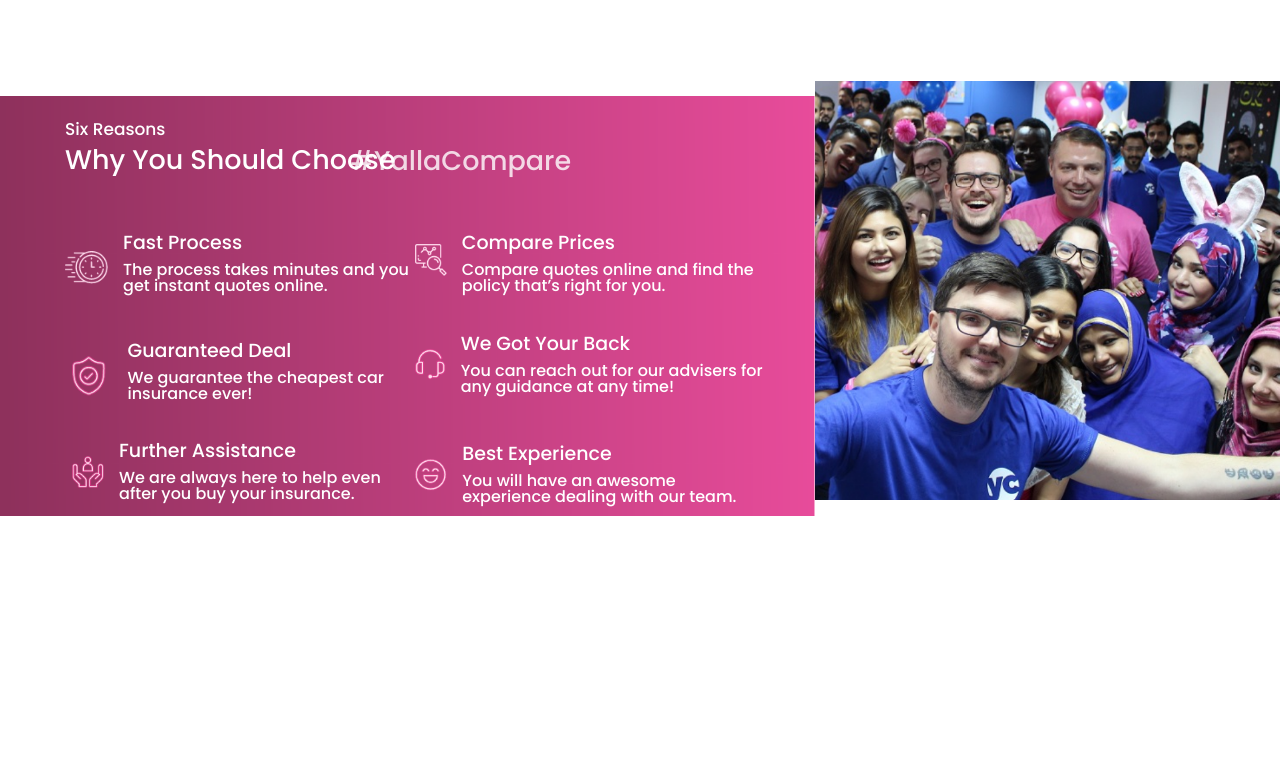
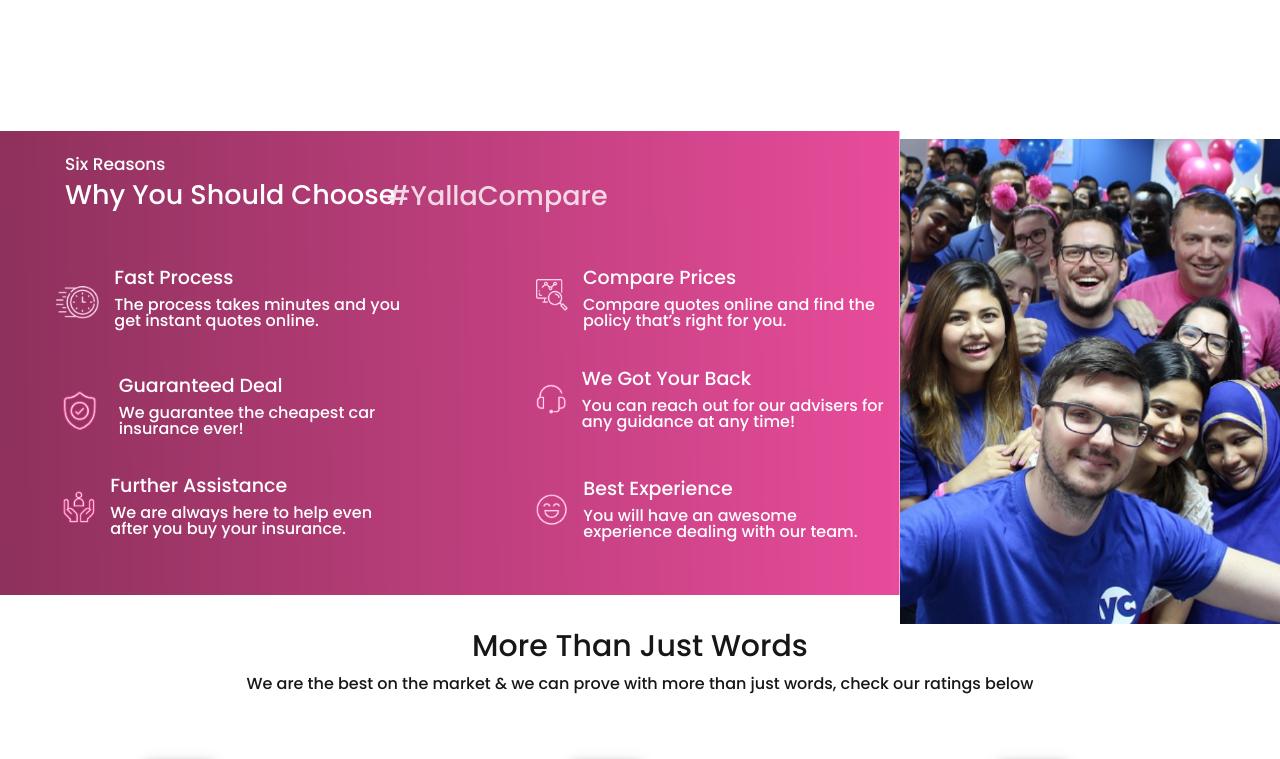
Before and after one commit to Yalla-Compare/Yalla-Compare.github.io, a plain HTML site: page index.html in a window 1280 px wide. Shown: the part 1539-2298 px from the top of the page. Drawn offline with Linux system fonts and the light colour scheme.

Commit message:
Add files via upload

```diff
--- a/css/_header.scss
+++ b/css/_header.scss
@@ -29,16 +29,6 @@
                         font-family: $poppins;
                         font-size: 13px;
                         margin-left: 50px;
-                    }
-                    .slash {
-                        background: url('../img/slash.png');
-                        background-repeat: no-repeat;
-                        background-size: contain;
-                        width: 15px;
-                        height: 15px;
-                        position: absolute;
-                        top: 31px;
-                        left: 38%;
                     }
                 }
             }
--- a/css/_reason.scss
+++ b/css/_reason.scss
@@ -1,14 +1,15 @@
 .section-reason {
+    width: 100vw;
     &-wrapper {
         display: flex;
         justify-content: space-between;
         align-items: center;
         &__reasons {
-            width: 100%;
+            width: 950px;
             background: url('../img/background.png');
             background-repeat: no-repeat;
             background-size: contain;
-            height: 700px;
+            height: 500px;
             position: relative;
             &__title {
                 margin-left: 65px;
@@ -18,15 +19,15 @@
                     font-family: $poppins;
                     font-size: 17px;
                 }
-                h2 {
+                &__big__title {
+                    width: 500px;
+                    .first {
                         color: #FFFFFF;
                         font-family: $poppins;
                         font-size: 27px;
                         margin-top: 8px;
                     }
-            }
-            &__yallacompare {
-                h2 {
+                    .second {
                         color: #FFFFFF;
                         font-family: $poppins;
                         font-size: 27px;
@@ -36,15 +37,16 @@
                         left: 43%;
                     }
                 }
+            }
             &__subtitle {
                 display: flex;
-                justify-content: space-between;
+                justify-content: space-around;
                 align-items: center;
                 margin-top: 40px;
+                width: 900px;
                 &__first-column {
                     height: 80%;
                     width: 40%;
-                    margin-left: 65px;
                     &__time {
                         width: 350px;
                         display: flex;
@@ -138,7 +140,7 @@
                 }
                 &__second-column {
                     height: 80%;
-                    width: 50%;
+                    width: 35%;
                     &__compare {
                         width: 350px;
                         display: flex;
@@ -234,13 +236,15 @@
                 }
             }
         }
+        &__background {
+            width: 534px;
             &__image {
                 background: url('../img/people.png');
                 background-repeat: no-repeat;
                 background-size: contain;
-            height: 80vh;
-            width: 57%;
-            margin-bottom: 90px;
+                height: 485px;
+                width: 790px;
             }
         }
     }
+}
--- a/css/_work.scss
+++ b/css/_work.scss
@@ -1,6 +1,7 @@
 .section-work {
     margin-top: 100px;
     height: 90vh;
+    margin-top: 150px;
     &-wrapper {
         height: 90vh;
         display: flex;
--- a/index.html
+++ b/index.html
@@ -15,7 +15,6 @@
                 <div class="section-header-wrapper__navbar__logo"></div>
                 <div class="section-header-wrapper__navbar__links">
                     <div class="section-header-wrapper__navbar__links__link">
-                        <div class="slash"></div>
                         <a href="">Home</a>
                     </div>
                     <div class="section-header-wrapper__navbar__links__link">
@@ -158,10 +157,10 @@
             <div class="section-reason-wrapper__reasons">
                 <div class="section-reason-wrapper__reasons__title">
                     <h3>Six Reasons</h3>
-                    <h2>Why You Should Choose</h2>
-                </div>
-                <div class="section-reason-wrapper__reasons__yallacompare">
-                    <h2>#YallaCompare</h2>
+                        <div class="section-reason-wrapper__reasons__title__big__title">
+                        <h2 class="first">Why You Should Choose</h2>
+                        <h2 class="second">#YallaCompare</h2>
+                        </div>
                 </div>
                 <div class="section-reason-wrapper__reasons__subtitle">
                     <div class="section-reason-wrapper__reasons__subtitle__first-column">
@@ -218,7 +217,9 @@
                     </div>
                 </div>
             </div>
-            <div class="section-reason-wrapper__image"></div>
+            <div class="section-reason-wrapper__background">
+            <div class="section-reason-wrapper__background__image"></div>
+            </div>
         </div>
     </section>
     <section class="section-words">
```
Also changed, not shown: css/style.css, 1 other file. Lines whose indentation alone changed are shown as unchanged.
